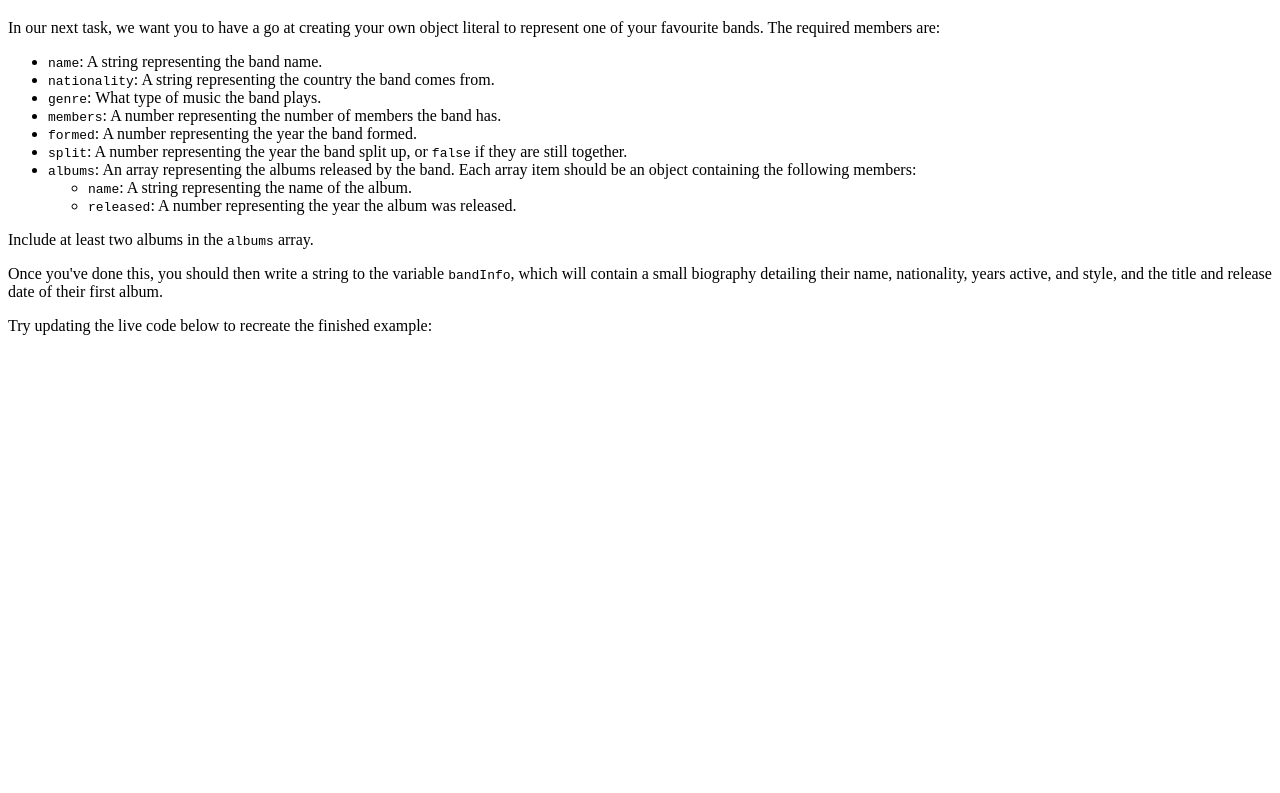
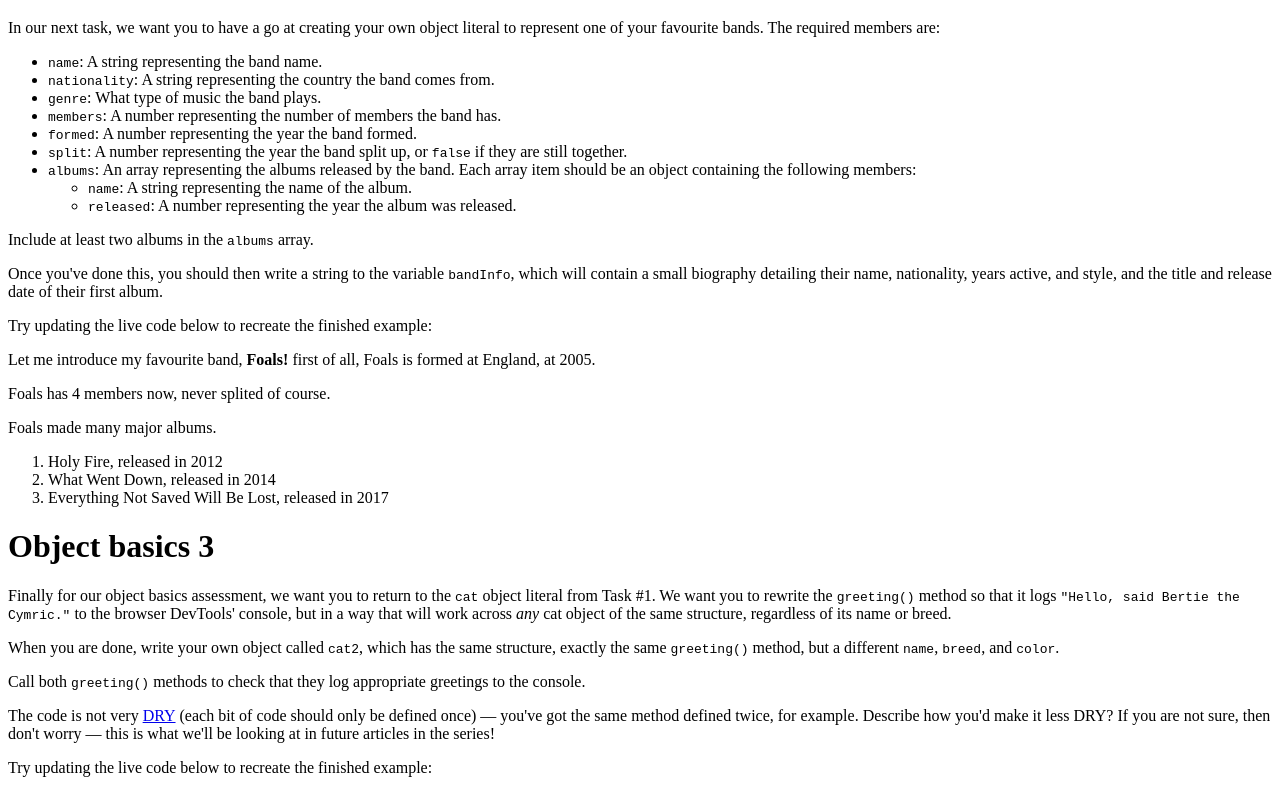
Before and after one commit to ChoiWheatley/choi-workspace, a plain HTML site: page JS-HTML/index.html in a window 1280 px wide. Shown: the part 331-1124 px from the top of the page. Before the commit the page ends 800 px from the top, so only its background shows below. Drawn offline with Linux system fonts and the light colour scheme.

Commit message:
JS Study (Object basics 3) <FINISH>

```diff
--- a/JS-HTML/index.html
+++ b/JS-HTML/index.html
@@ -28,7 +28,7 @@
   <section class="section1"></section>
 
   <script>
-    let cat = {
+    cat = {
       name: 'Bertie',
       breed: 'Cymric',
       color: 'white',
@@ -93,21 +93,44 @@
     let bandInfo;
     //Write down your own code
     const Foals = {
-      name:,
-      nationality:,
-      genre:,
-      members:,
-      formed:,
-      split:,
-      albums: {
-        name:,
-        released:
-      }
+      name: "Foals",
+      nationality: "England",
+      genre: ["indie rock", "alternative rock", "art rock"],
+      members: 4,
+      formed: 2005,
+      split: false,
+      albums: [
+        {
+          name: "Holy Fire",
+          released: 2012
+        },
+        {
+          name: "What Went Down",
+          released: 2014
+        },
+        {
+          name: "Everything Not Saved Will Be Lost",
+          released: 2017
+        }
+      ]
     }
+    bandInfo =
+      `
+    <p>Let me introduce my favourite band, <b>${Foals.name}!</b>
+      first of all, Foals is formed at ${Foals.nationality}, at ${Foals.formed}.</p>
+    <p>Foals has ${Foals.members} members now, ${Foals.split === true ? "splited" : "never splited"} of course.<p>
+    <p>Foals made many major albums.
+      <ol>
+        <li>${Foals.albums[0].name}, released in ${Foals.albums[0].released}</li>
+        <li>${Foals.albums[1].name}, released in ${Foals.albums[1].released}</li>
+        <li>${Foals.albums[2].name}, released in ${Foals.albums[2].released} </li>
+      </ol>
+    </p>
+    `;
 
     const section2 = document.querySelector(".section2");
     let para2_1 = document.createElement("p");
-    para2_1.textContent = bandInfo;
+    para2_1.innerHTML = bandInfo;
     section2.appendChild(para2_1);
   </script>
 
@@ -117,6 +140,40 @@
   <!------------------------------------------------------------------------->
   <!------------------------------------------------------------------------->
 
+  <h1> Object basics 3 </h1>
+  <p>Finally for our object basics assessment, we want you to return to the&nbsp;<code>cat</code>&nbsp;object literal
+    from Task #1. We want you to rewrite the&nbsp;<code>greeting()</code>&nbsp;method so that it
+    logs&nbsp;<code>"Hello, said Bertie the Cymric."</code>&nbsp;to the browser DevTools' console, but in a way that
+    will work across&nbsp;<em>any</em>&nbsp;cat object of the same structure, regardless of its name or breed.</p>
+  <p>When you are done, write your own object called&nbsp;<code>cat2</code>, which has the same structure, exactly the
+    same&nbsp;<code>greeting()</code>&nbsp;method, but a different&nbsp;<code>name</code>,&nbsp;<code>breed</code>,
+    and&nbsp;<code>color</code>.</p>
+  <p>Call both&nbsp;<code>greeting()</code>&nbsp;methods to check that they log appropriate greetings to the console.
+  </p>
+  <p>The code is not very&nbsp;<a class="external" href="https://en.wikipedia.org/wiki/Don%27t_repeat_yourself"
+      rel="noopener">DRY</a>&nbsp;(each bit of code should only be defined once) &mdash; you've got the same method
+    defined twice, for example. Describe how you'd make it less DRY? If you are not sure, then don't worry &mdash; this
+    is what we'll be looking at in future articles in the series!</p>
+  <p>Try updating the live code below to recreate the finished example:</p>
+
+  <script>
+    let cat2 = {
+      name: 'Bertie',
+      breed: 'Cymric',
+      color: 'white',
+      greeting: function () {
+        console.log('Meow!');
+      }
+    }
+    cat2.name = "Bertie";
+    cat2.breed = "Cymric";
+    cat.greeting = function () {
+      console.log(`Hello, said ${cat2.name} the ${cat2.breed}`);
+    }
+
+  </script>
+
+
 </body>
 
 </html>
```
Also changed, not shown: 1 other file.
